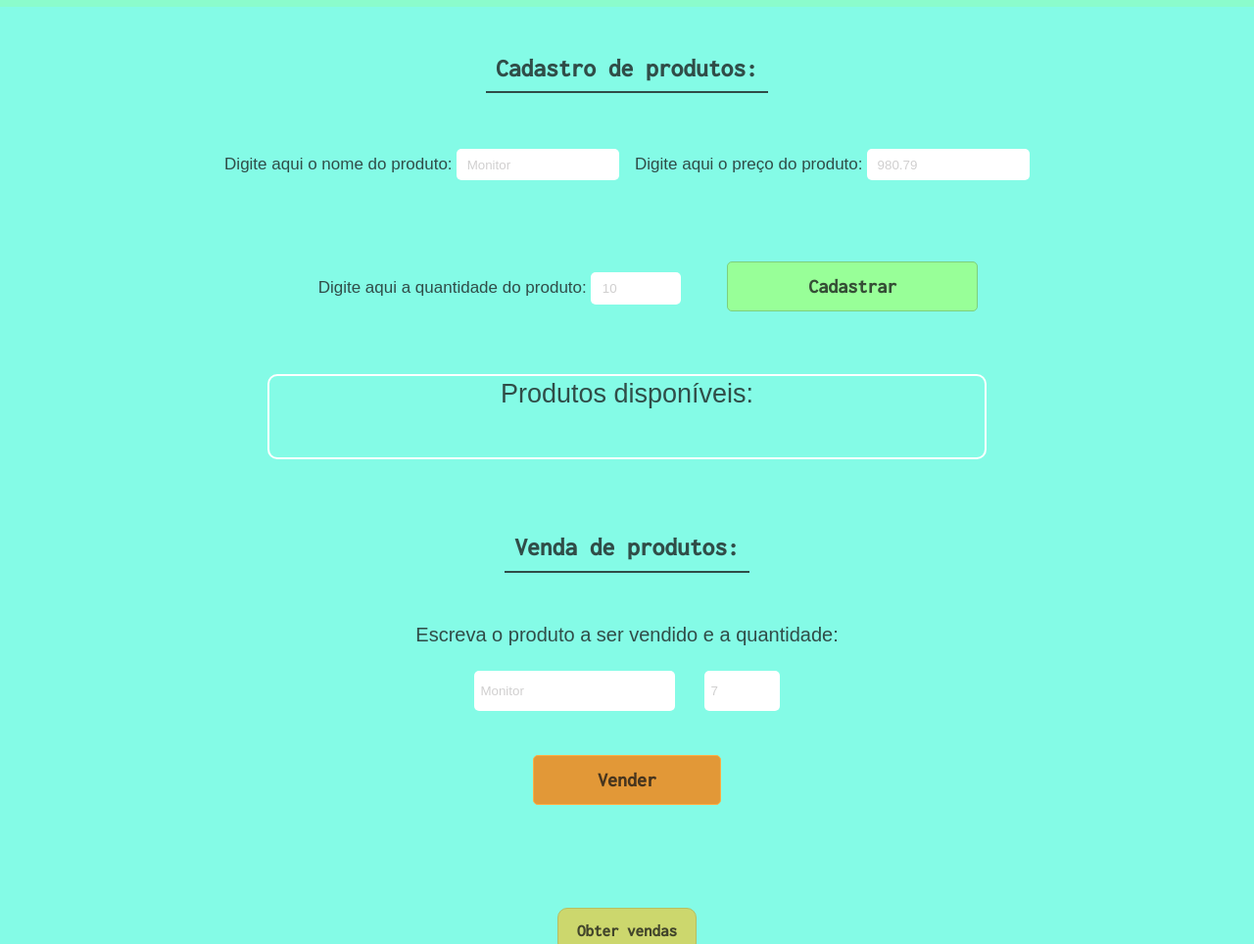
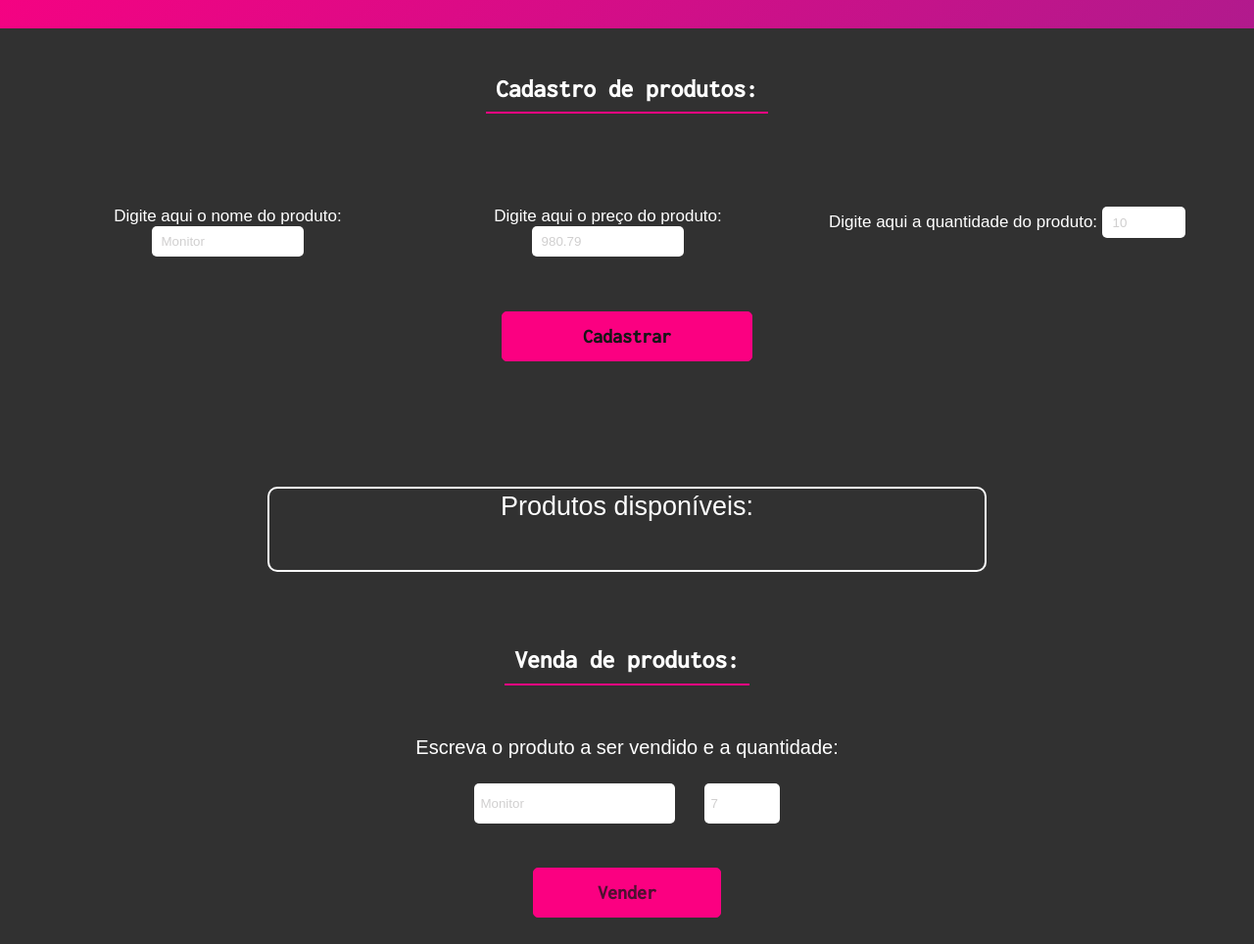
Before and after one commit to Gustaxz/LojaOnline, a plain HTML site: page index.html in a window 1280 px wide. Shown: the part 131-1095 px from the top of the page at 98% size. Drawn offline with Linux system fonts and the light colour scheme; a web font is replaced by a local one.

Commit message:
alterando css

```diff
--- a/index.html
+++ b/index.html
@@ -21,6 +21,7 @@
     <div class = 'centro'>
         <h2>Cadastro de produtos:</h2>
         <section class = 'produtos-cadastrados'>
+            <div class="inputs">
                 <div class = 'entradas'>
                     <label for = 'nome-produto'>Digite aqui o nome do produto: <input id = 'inputNome'
                         type = 'text' placeholder = "Monitor"></label>
@@ -32,6 +33,7 @@
                 <div class = 'entradas'>
                     <label for = 'preco-produto'>Digite aqui a quantidade do produto: <input id = 'inputQtd'
                         type = 'number' placeholder = "10"></label>
+                </div>
             </div>
             <button id = 'cadastro' onclick = "botao()">Cadastrar</button>
         </section>
--- a/style.css
+++ b/style.css
@@ -10,20 +10,19 @@
 body {
     font-size: 17px;
     font-family: 'Anek Tamil', sans-serif;
-    color: rgba(22, 22, 22, 0.76);
-    background: rgb(132, 251, 230);
+    color: white;
+    background: rgb(49, 49, 49);
 }
 
 .header {
-    padding: 2.5%;
-    background: rgb(146, 254, 178);
-    border-bottom: 16px rgb(139, 252, 204) solid;
+    padding: 3.5%;
+    background: linear-gradient(135deg,rgb(251, 0, 129), rgb(177, 26, 141))  ;
 }
 
 
 .header h1 {
     font-family: 'Rubik Moonrocks', cursive;
-    font-size: 50px;
+    font-size: 60px;
     text-align: center;
     color: white;
 }
@@ -32,11 +31,12 @@ body {
     text-align: center;
 }
 
-.produtos-cadastrados {
-    display: block;
-    padding: 0 0% 2% 0%;
-    text-align: center;
+.inputs {
+    padding: 3%;
+    display: flex;
+    justify-content: center;
 }
+
 
 .vendas, .vendidos {
     margin: 1.5% 0;
@@ -45,11 +45,11 @@ body {
 h2 {
     display: inline-block;
     font-family: 'Inconsolata', monospace;
-    color: rgba(22, 22, 22, 0.76);
+    color: white;
     margin: 3% 0;
     text-align: center;
     padding: 0.8%;
-    border-bottom: 2px rgba(22, 22, 22, 0.76) solid;
+    border-bottom: 2px rgb(251, 0, 129) solid;
 }
 
 
@@ -71,6 +71,7 @@ h2 {
 }
 
 .entradas input {
+    outline: none;
     width: 35%;
     padding: 2% 2.5%;
     border: none;
@@ -94,13 +95,13 @@ h2 {
     font-family: 'Inconsolata', monospace;
     font-weight: bold;
     font-size: 20px;
-    color: rgba(22, 22, 22, 0.76);
-    border: 1px rgb(125, 207, 125) solid;
+    margin: 0 0 8% 0;
+    color: rgb(22, 22, 22);
+    border: 1px rgb(251, 0, 129) solid;
     border-radius: 5px;
-    background-color: rgb(152, 255, 152);
+    background-color: rgb(251, 0, 129);
     padding: 1.1% 0.6%;
     width: 20%;
-    margin: 5% 0 1% 0;
     transition: all 0.15s;
 }
 
@@ -133,7 +134,7 @@ h2 {
 .produtos-vendidos h2 {
     display: inline;
     padding: 0.8%;
-    border-bottom: 2px rgba(22, 22, 22, 0.76) solid;
+    border-bottom: 2px rgb(251, 0, 129) solid;
 }
 
 .registrar p {
@@ -147,9 +148,9 @@ h2 {
     font-weight: bold;
     font-size: 20px;
     color: rgba(22, 22, 22, 0.76);
-    border: 1px rgb(255, 174, 66) solid;
+    border: 1px rgb(251, 0, 129) solid;
     border-radius: 5px;
-    background-color: rgb(226, 152, 55);
+    background-color: rgb(251, 0, 129);
     padding: 1.1% 0.6%;
     width: 15%;
     margin: 3.5% 0 1% 0;
@@ -157,6 +158,7 @@ h2 {
 }
 
 .produtos-vendidos input {
+    outline: none;
     margin: 0 1%;
     width: 15%;
     padding: 1% 0.5%;
@@ -183,9 +185,9 @@ h2 {
     font-weight: bold;
     font-size: 17px;
     color: rgba(22, 22, 22, 0.76);
-    border: 1px rgb(181, 190, 98) solid;
+    border: 1px rgb(251, 0, 129) solid;
     border-radius: 10px;
-    background-color: rgb(204, 215, 109);
+    background-color: rgb(251, 0, 129);
     padding: 1.1% 0.6%;
     width: 12%;
     margin: 3.5% 0 1% 0;
```
Lines whose indentation alone changed are shown as unchanged.
